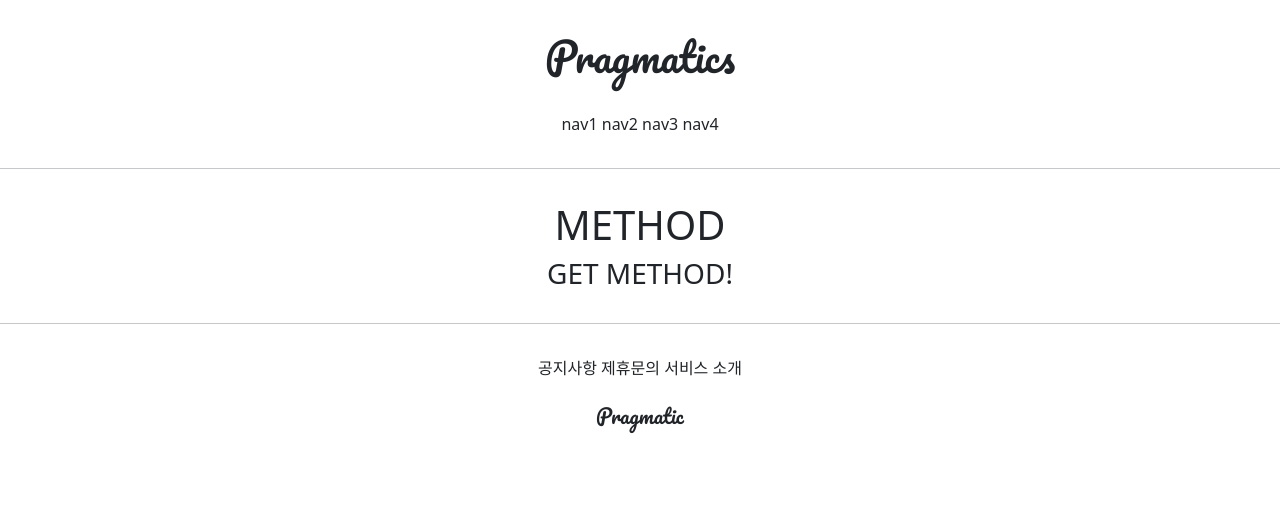
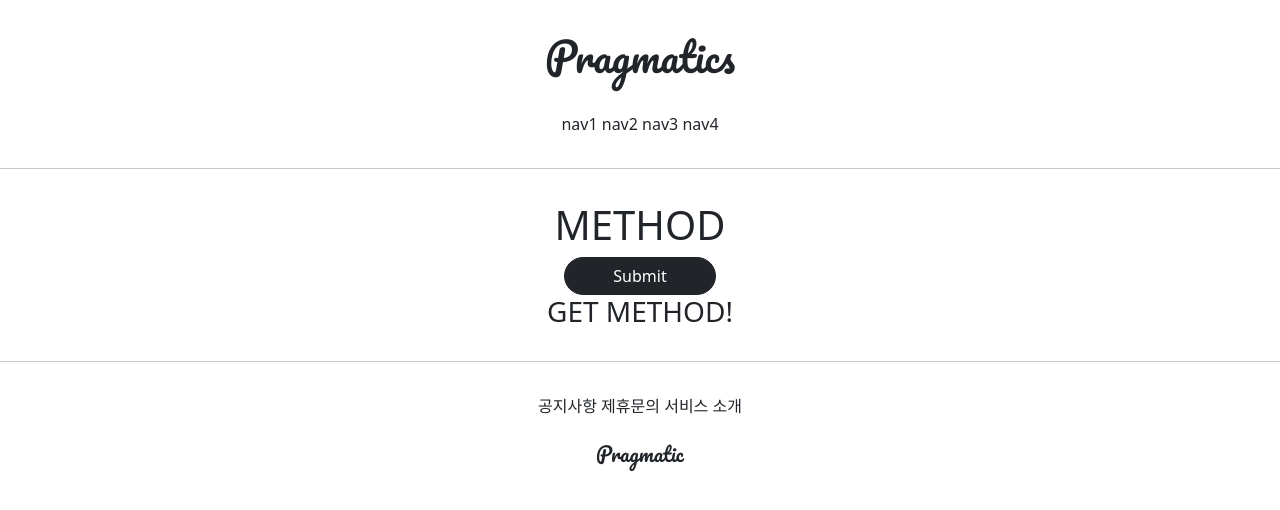
Before and after one commit to purin715/DjangoProject, a Django app: page /accounts/hello_world/ in a window 1280 px wide. Shown: the top 510 px of the page. Run offline with Django 3.2, Linux system fonts and the light colour scheme; parts of the project's set-up code (start-up, migrations or seed data) failed here and were passed over.

Commit message:
7/8 2ban class commit 1

```diff
--- a/accountapp/templates/accountapp/hello_world.html
+++ b/accountapp/templates/accountapp/hello_world.html
@@ -5,6 +5,11 @@
     <div style="margin: 2rem; text-align: center;">
         <h1>METHOD</h1>
 
+        <form action="/accounts/hello_world/" method="post">
+            {% csrf_token %}
+            <input type="submit" class="btn btn-dark rounded-pill px-5">
+        </form>
+
         <h3>{{ text }}</h3>
     </div>
 {% endblock %}
```
